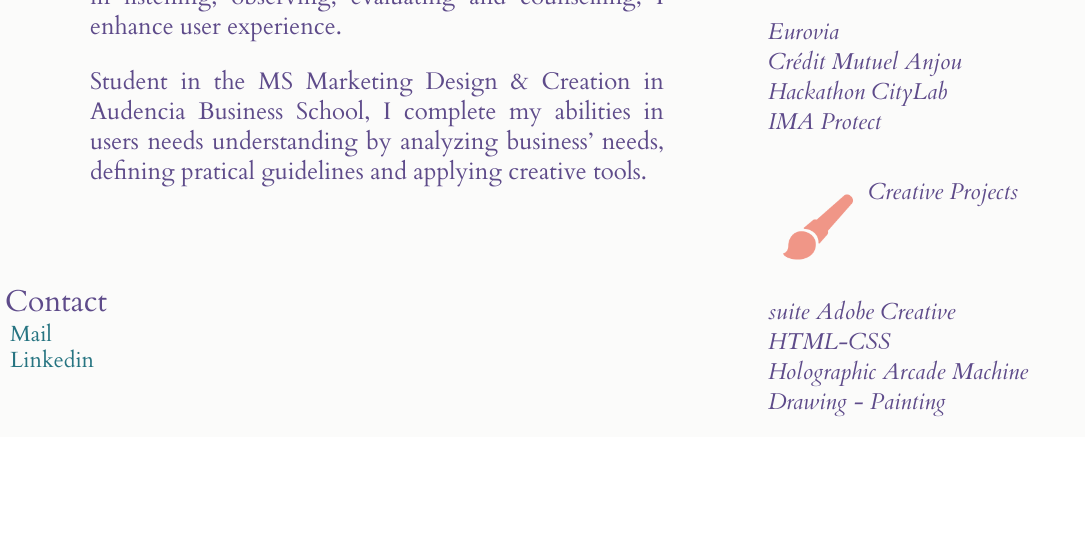
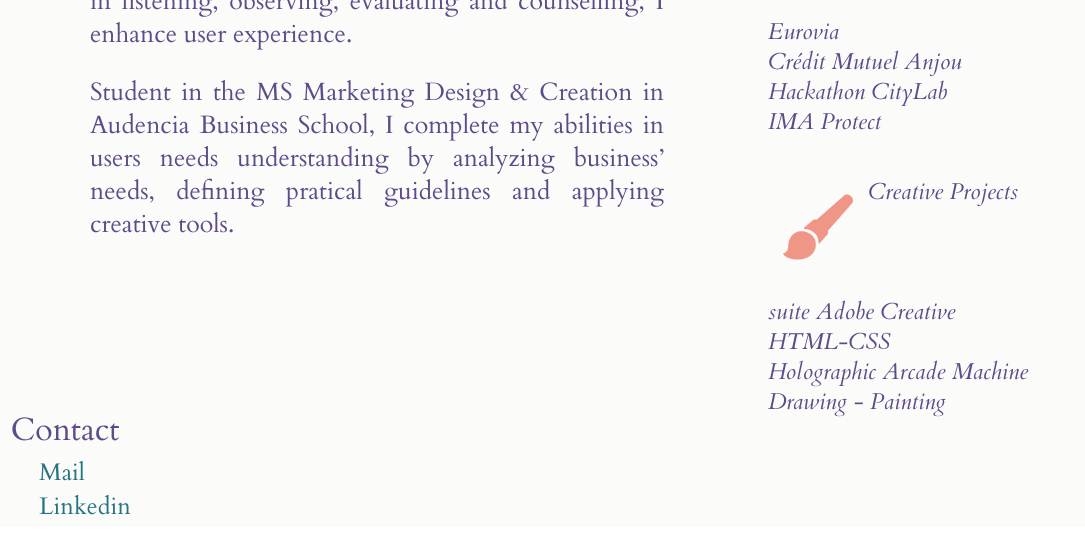
Before and after one commit to Elizaure/portfolio, a plain HTML site: page index.html in a window 1280 px wide. Shown: the part 823-1376 px from the top of the page, without its empty margins (0-1085 px from the left). Drawn offline with Linux system fonts and the light colour scheme.

Commit message:
class et contact

```diff
--- a/css/businessprojectscss.css
+++ b/css/businessprojectscss.css
@@ -80,7 +80,8 @@ div.content {
 }
 
 div.image {
-	margin: auto;
+	margin-left: auto;
+	margin-right: auto;
 	padding-left: 10px;
 }
 
--- a/css/stylesite.css
+++ b/css/stylesite.css
@@ -59,10 +59,10 @@
 {
 	font-family: 'Cardo', serif;
 	font-style: normal;
-	font-size: 24px;
+	font-size: 25px;
 	color: #5E4B8A;
 	margin-left: 80px;
-	line-height: 30px;
+	line-height: 33px;
 	padding-top: 20px;
 	margin-right: 30px;
   }
@@ -116,17 +116,18 @@ p.menu:hover {
 
 .contact p{
 	font-family: 'Cardo', serif;
-	font-size: 30px;
+	font-size: 32px;
 	color: #5E4B8A;
-	padding-left: 5%;
+	padding-left: 10%;
 	padding-bottom: 5%;
 }
 .contact ul{
 	font-family: 'Cardo', serif;
-	font-size: 22px;
-	padding-left: 5%;
+	font-size: 24px;
+	padding-left: 20%;
 	line-height: 24px;
 	margin-bottom: 2px;
+	margin-top: 10px;
 	color: #BC69A0;
 }
 
--- a/index.html
+++ b/index.html
@@ -50,7 +50,7 @@
 	<p>Student in the MS Marketing Design & Creation in Audencia Business School, I complete my abilities in users needs understanding  by analyzing business’ needs, defining pratical guidelines and applying creative tools.<br><br><br><br></p>
 		</div>
 	<div class="contact">
-			<p>Contact
+			<p><br><br>Contact
 				<ul><a href="mailto:elise.morisseau@audencia.com">Mail</a></ul>
 				<ul><a href="www.linkedin.com/in/elisemorisseauuxdesigner/" target="_blank">Linkedin</a></ul>
 			</p>
```
Also changed, not shown: businessprojects.html (+3 -2 lines).
